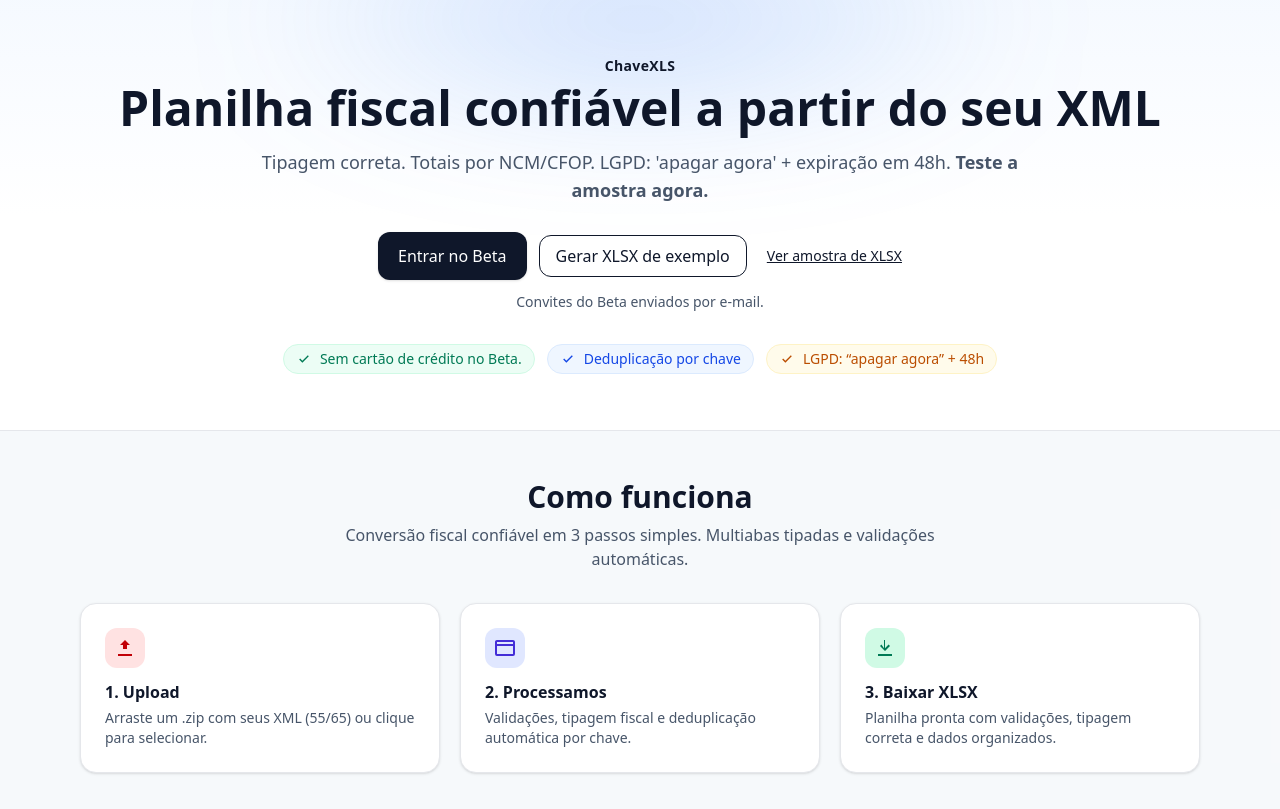
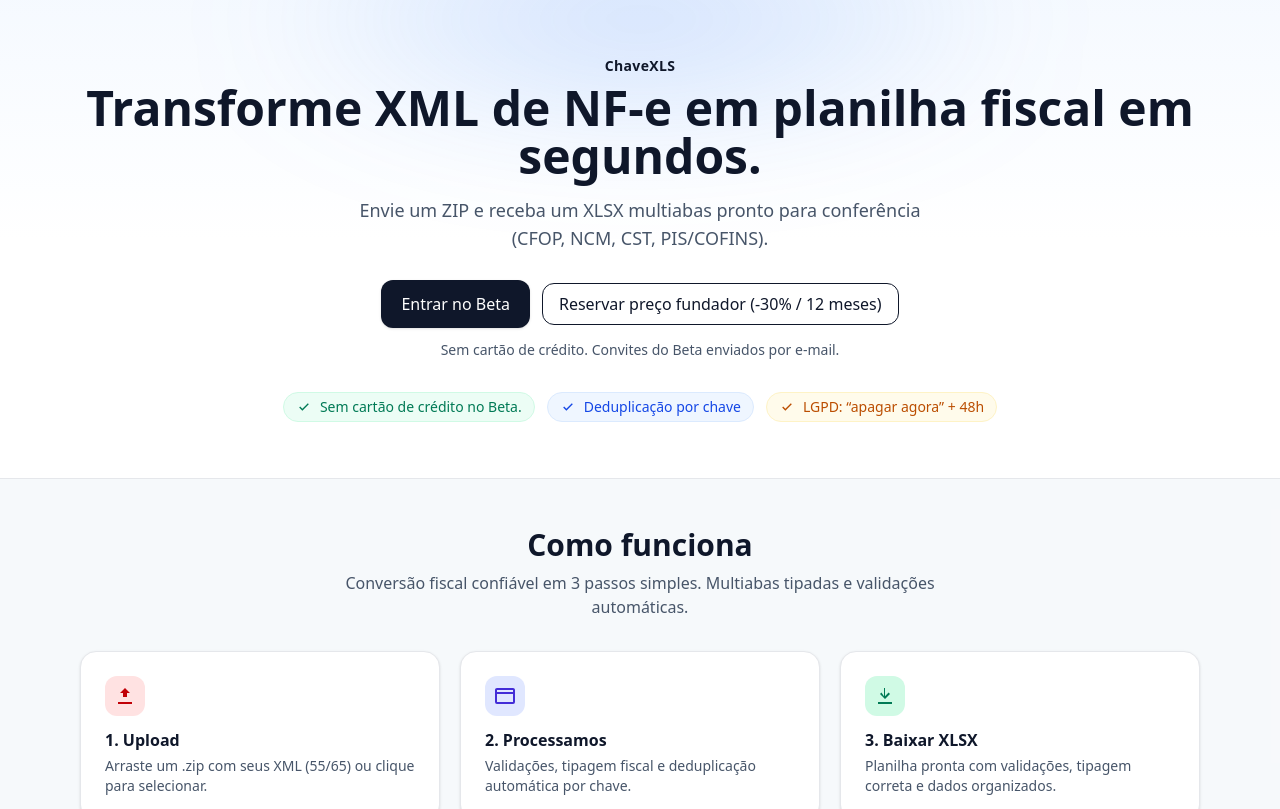
Before and after one commit to jampamatos/chavexls, a React (Vite) app: page / in a window 1280 px wide. Before the commit this address led to /b. Shown: the top 809 px of the page. Built offline with nearby package versions, Linux system fonts and the light colour scheme; no server answers.

Commit message:
feat(ab): render variant at root with sticky + UTM capture; support ?v override and clean URL

```diff
--- a/src/pages/RootRedirect.tsx
+++ b/src/pages/RootRedirect.tsx
@@ -1,22 +1,98 @@
 import React from "react";
-import { useEffect } from "react";
-import { useNavigate } from "react-router-dom";
+import { useLocation } from "react-router-dom";
+
+// Lazy-load to avoid shipping both variants at once
+const VariantA = React.lazy(() => import("./VariantA"));
+const VariantB = React.lazy(() => import("./VariantB"));
 
 const VAR_KEY = "chavexls_variant";
+const UTM_KEY = "chavexls_utm";
+const UTM_KEYS = [
+  "utm_source",
+  "utm_medium",
+  "utm_campaign",
+  "utm_term",
+  "utm_content",
+  "gclid",
+  "fbclid",
+];
 
-/** Redirect root path to variant A or B */
-export default function RootRedirect(): React.ReactElement | null {
-    const navigate = useNavigate()
-    useEffect(() => {
-        // tenta ler variante já atribuida
-        let variant: string | null = null;
-        try { variant = localStorage.getItem(VAR_KEY); } catch { /* ignore */ }
-        if (!variant) {
-            variant = Math.random() < 0.5 ? "A" : "B";
-            try { localStorage.setItem(VAR_KEY, variant); } catch { /* ignore */ }
-        }
-        navigate(variant === "A" ? "/a" : "/b", { replace: true })
-    }, [navigate]);
+function resolveVariant(search: string): "A" | "B" {
+  const params = new URLSearchParams(search || "");
+  const forced = params.get("v");
 
-    return null;
+  // 1) Query override (?v=a|b)
+  if (forced && (forced.toLowerCase() === "a" || forced.toLowerCase() === "b")) {
+    const v = forced.toUpperCase() as "A" | "B";
+    try {
+      localStorage.setItem(VAR_KEY, v);
+    } catch {}
+    return v;
+  }
+
+  // 2) Sticky from localStorage
+  try {
+    const sticky = localStorage.getItem(VAR_KEY);
+    if (sticky === "A" || sticky === "B") return sticky;
+  } catch {}
+
+  // 3) Random 50/50 and persist
+  const random = Math.random() < 0.5 ? "A" : "B";
+  try {
+    localStorage.setItem(VAR_KEY, random);
+  } catch {}
+  return random;
 }
+
+function captureUtms(search: string) {
+  const params = new URLSearchParams(search || "");
+  const utm: Record<string, string> = {};
+  for (const key of UTM_KEYS) {
+    const val = params.get(key);
+    if (val) utm[key] = val;
+  }
+  if (Object.keys(utm).length > 0) {
+    utm.ts = String(Date.now());
+    try {
+      localStorage.setItem(UTM_KEY, JSON.stringify(utm));
+    } catch {}
+  }
+}
+
+export default function RootRedirect(): React.ReactElement {
+  const location = useLocation();
+
+  // Decide variant synchronously to avoid flicker
+  const variant = React.useMemo<"A" | "B">(
+    () => resolveVariant(location.search),
+    // eslint-disable-next-line react-hooks/exhaustive-deps
+    [location.search]
+  );
+
+  // Capture UTMs and clean querystring from the address bar (keep path “/”)
+  React.useEffect(() => {
+    captureUtms(location.search);
+
+    if (location.search) {
+      const cleanUrl = location.pathname + location.hash; // drop ?...
+      try {
+        window.history.replaceState({}, "", cleanUrl);
+      } catch {}
+    }
+  }, [location.search, location.pathname, location.hash]);
+
+  // Expose variant globally if needed by analytics later
+  // @ts-expect-error attach for debugging
+  window.__chavexlsVariant = variant;
+
+  return (
+    <React.Suspense
+      fallback={
+        // Minimal skeleton to avoid visible CLS on first paint
+        <main className="min-h-screen" aria-busy="true" aria-live="polite" />
+      }
+    >
+      {variant === "A" ? <VariantA /> : <VariantB />}
+    </React.Suspense>
+  );
+}
```
